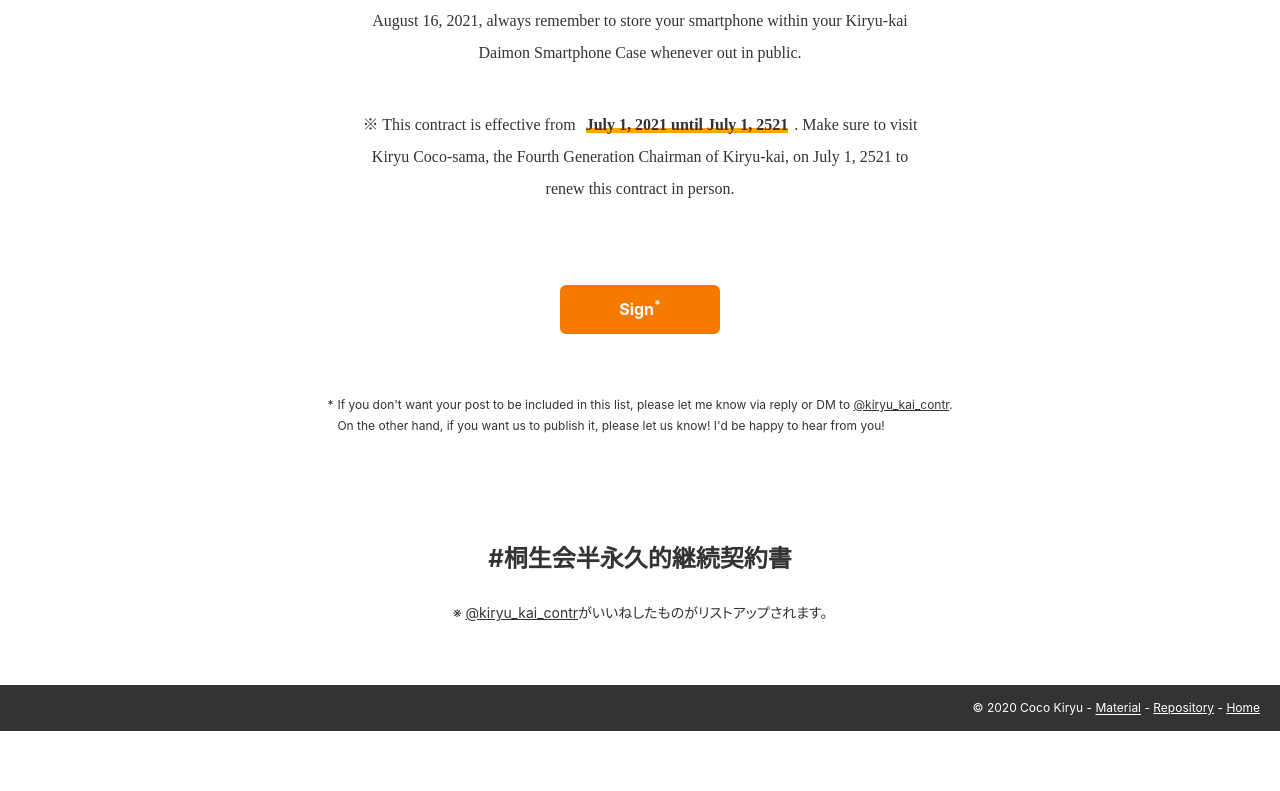
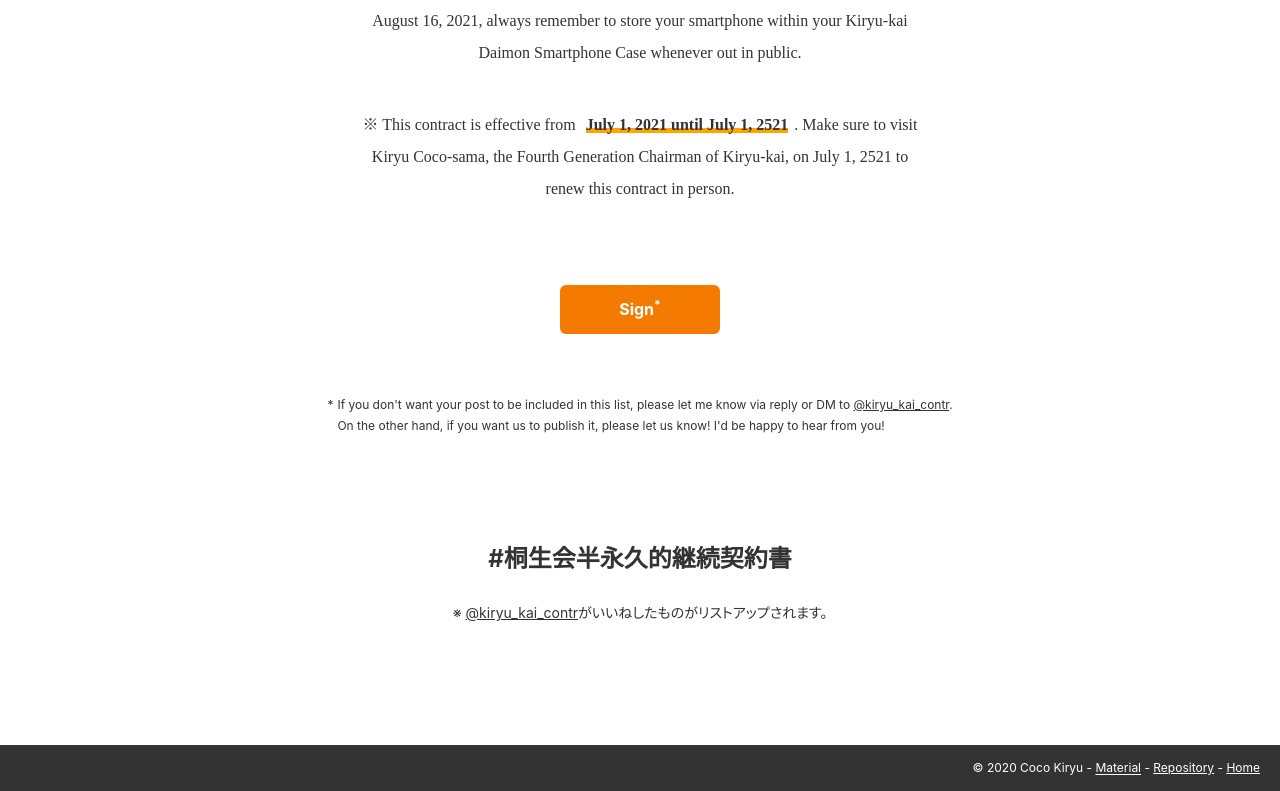
Before and after one commit to Kiryu-kai/semi-permanent-contract, a React (Create React App) app: page / in a window 1280 px wide. Shown: the part 1441-2232 px from the top of the page. Before the commit the page ends 2172 px from the top, so only its background shows below. Built offline with nearby package versions, Linux system fonts and the light colour scheme; no server answers.

Commit message:
:zap: Update styles

```diff
--- a/src/components/ContractTexts.module.scss
+++ b/src/components/ContractTexts.module.scss
@@ -49,6 +49,7 @@
 }
 
 .note {
+  padding: 0 20px;
   margin: 0 0 60px;
   font-size: 12px;
 
--- a/src/components/Timeline.module.scss
+++ b/src/components/Timeline.module.scss
@@ -1,8 +1,12 @@
 @use "../utils/mixin.scss" as *;
 
 .wrap {
-  padding: 40px 20px;
+  padding: 40px 20px 60px;
   background: #fff;
+
+  @include min-screen() {
+    padding-bottom: 100px;
+  }
 }
 
 .h2 {
```
